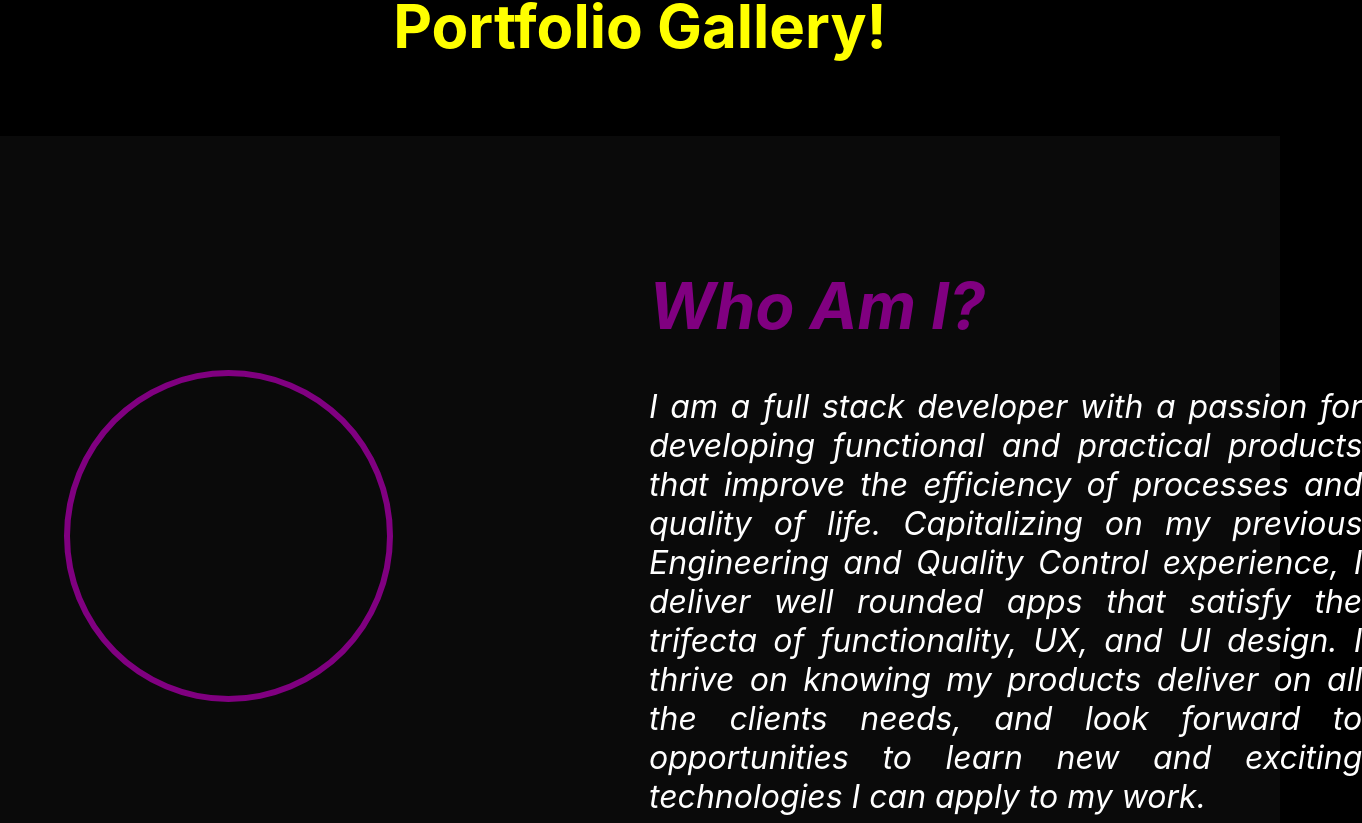
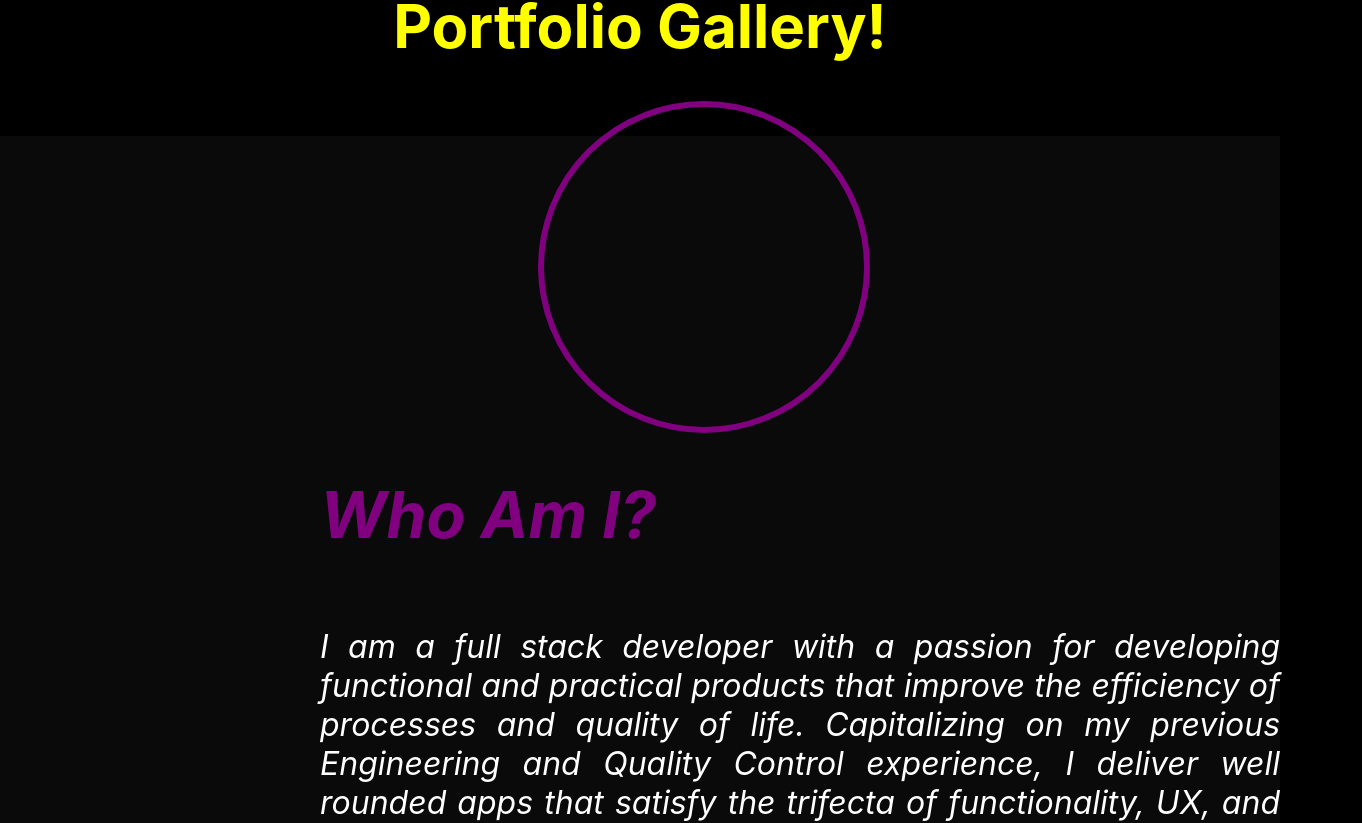
Before and after one commit to Upenatom/portfolio, a React (Create React App) app: page / in a window 1280 px wide. Shown: the part 664-1487 px from the top of the page, 1362 px wide, since content can reach past the window. Built offline with nearby package versions, Linux system fonts and the light colour scheme.

Commit message:
fix lag 3

```diff
--- a/src/App.js
+++ b/src/App.js
@@ -27,13 +27,13 @@ export default function App() {
 
         </div>
 
-        <div className="page2">
-        <div className="flex-row">
+        <div className="page2 flex-row">
+
 
         <div className="profilepic" data-aos="fade-right"/>
 
-        <div className="flex-column">
-        <div className = "whoami" data-aos="fade-left">
+
+        <div className = "whoami flex-column" data-aos="fade-left">
             <h1 style={{color: "Purple"}}>Who Am I?</h1>
           <p>I am a full stack developer with a passion for developing functional and
             practical products that improve the efficiency of processes and quality of life.
@@ -43,8 +43,8 @@ export default function App() {
             to opportunities to learn new and exciting technologies I can apply to my work.</p>
         </div>
 
-            </div>
-            </div>
+
+
 
         </div>
 
```
